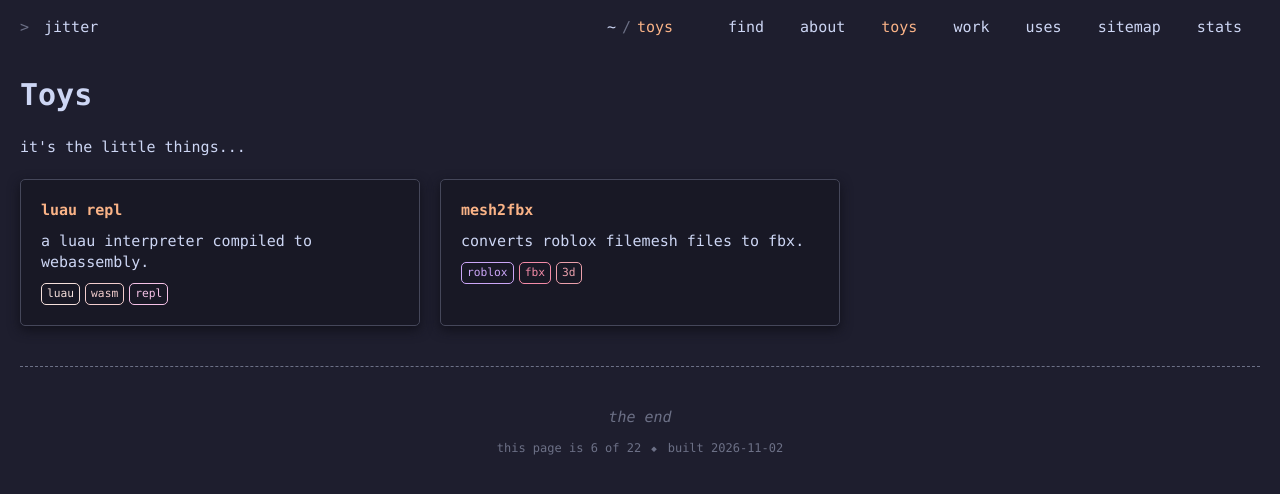
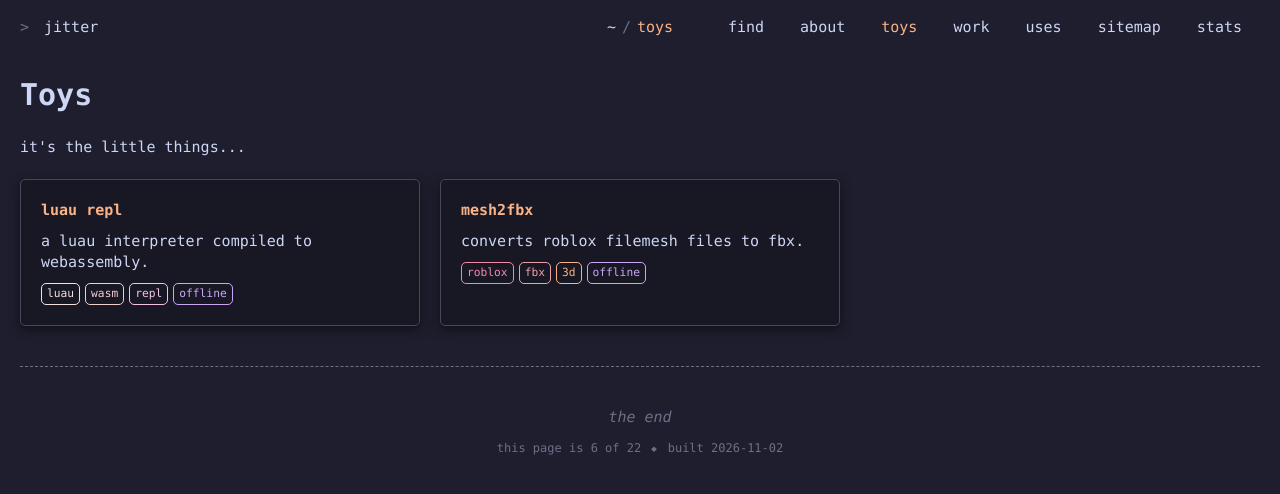
Before and after one commit to jitterdev/jitterdev.github.io, a Jekyll site: the page built from toys/index.html, in a window 1280 px wide. Shown: the top 494 px of the page. Built offline with Jekyll 4.4.1, drawn with Linux system fonts in a browser that asks for light colours.

Commit message:
online/offline toy tags

```diff
--- a/_data/toys.yml
+++ b/_data/toys.yml
@@ -14,11 +14,11 @@
   label: luau
   parent: "/toys/"
   summary: "a luau interpreter compiled to webassembly."
-  tags: [luau, wasm, repl]
+  tags: [luau, wasm, repl, offline]
 
 - name: mesh2fbx
   url: "/toys/mesh2fbx/"
   label: mesh2fbx
   parent: "/toys/"
   summary: "converts roblox filemesh files to fbx."
-  tags: [roblox, fbx, 3d]
+  tags: [roblox, fbx, 3d, offline]
```
